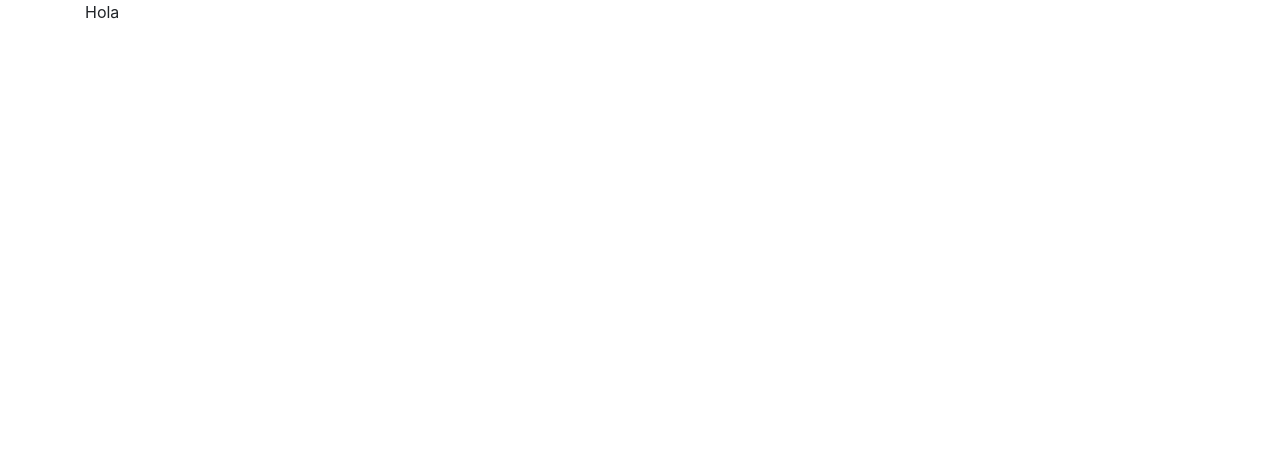
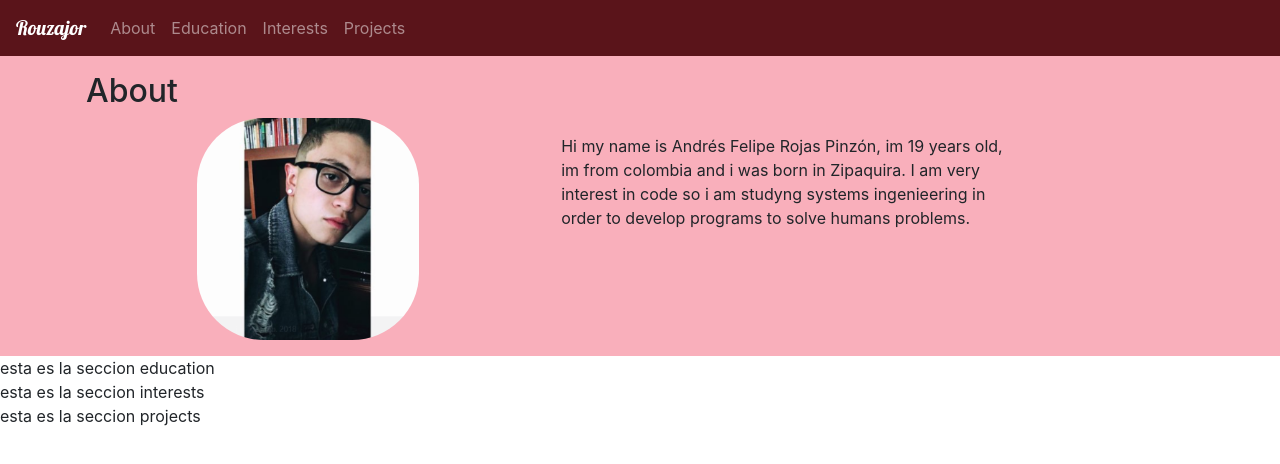
Before and after one commit to afrojasp/Project1_DevWeb, a website: page MiPerfil/index.html in a window 1280 px wide. Drawn offline with nearby package versions, Linux system fonts and the light colour scheme.

Commit message:
NavBar hecha, estoy empezando con el about

```diff
--- a/MiPerfil/index.html
+++ b/MiPerfil/index.html
@@ -1,14 +1,69 @@
 <!DOCTYPE html>
 <html lang="en">
 <head>
-  <meta charset="UTF-8">
-  <meta name="viewport" content="width=device-width, initial-scale=1, shrink-to-fit=no">
-  <link rel="stylesheet" href="https://stackpath.bootstrapcdn.com/bootstrap/4.3.1/css/bootstrap.min.css" integrity="sha384-ggOyR0iXCbMQv3Xipma34MD+dH/1fQ784/j6cY/iJTQUOhcWr7x9JvoRxT2MZw1T" crossorigin="anonymous">
-  <title>Rouzajor's WebPage</title>
+	<meta charset="UTF-8">
+	<meta name="viewport" content="width=device-width, initial-scale=1, shrink-to-fit=no">
+	<link rel="stylesheet" href="https://stackpath.bootstrapcdn.com/bootstrap/4.3.1/css/bootstrap.min.css" integrity="sha384-ggOyR0iXCbMQv3Xipma34MD+dH/1fQ784/j6cY/iJTQUOhcWr7x9JvoRxT2MZw1T" crossorigin="anonymous">
+	<link href="https://fonts.googleapis.com/css?family=Lobster&display=swap" rel="stylesheet">
+	<link rel="stylesheet" type="text/css" href="style.css">
+	<title>Rouzajor's WebPage</title>
 </head>
 <body>
-  <div class="container">
-    Hola
-  </div>
+	<nav class="navbar navbar-expand-lg navbar-dark" style="background-color: #5A141A" id="sidenav">
+		<a class="navbar-brand" href="#">Rouzajor</a>
+		<button class="navbar-toggler" type="button" data-toggle="collapse" data-target="#navbarSupportedContent" aria-controls="navbarSupportedContent" aria-expanded="false" aria-label="Toggle navigation">
+			<span class="navbar-toggler-icon"></span>
+		</button>
+
+		<div class="collapse navbar-collapse" id="navbarSupportedContent">
+			<ul class="navbar-nav mr-auto">
+				<li class="nav-item">
+					<a class="nav-link" href="#about">About</a>
+				</li>
+				<li class="nav-item">
+					<a class="nav-link" href="#education">Education</a>
+				</li>
+				<li class="nav-item">
+					<a class="nav-link" href="#interests">Interests</a>
+				</li>
+				<li class="nav-item">
+					<a class="nav-link" href="#projects">Projects</a>
+				</li>
+
+			</ul>
+		</div>
+	</nav>
+
+	<section id="about" class="darkBack">
+			<div class="container p-3">
+				<h2 class="center-content section-tittle">About</h1>
+				<div class="row">
+					<div class="col-lg-5">
+						<img id="rouzajorPhoto" class="img-fluid" src="fotos/selfieRojas.png" alt="Foto de Rojas">
+					</div>
+					<div class="col-lg-5 p-3 abme-description">
+						Hi my name is Andrés Felipe Rojas Pinzón, im 19 years old, im from colombia and i was born in Zipaquira. I am very interest in code so i am studyng systems ingenieering in order to develop programs to solve humans problems.
+					</div>
+				</div>
+			</div>
+		</div>
+	</section>
+
+	<section id="education">
+		esta es la seccion education
+	</section>
+
+	<section id="interests">
+		esta es la seccion interests
+	</section>
+
+	<section id="projects">
+		esta es la seccion projects
+	</section>
+
+
+	<script src="https://code.jquery.com/jquery-3.3.1.slim.min.js" integrity="sha384-q8i/X+965DzO0rT7abK41JStQIAqVgRVzpbzo5smXKp4YfRvH+8abtTE1Pi6jizo" crossorigin="anonymous"></script>
+	<script src="https://cdnjs.cloudflare.com/ajax/libs/popper.js/1.14.7/umd/popper.min.js" integrity="sha384-UO2eT0CpHqdSJQ6hJty5KVphtPhzWj9WO1clHTMGa3JDZwrnQq4sF86dIHNDz0W1" crossorigin="anonymous"></script>
+	<script src="https://stackpath.bootstrapcdn.com/bootstrap/4.3.1/js/bootstrap.min.js" integrity="sha384-JjSmVgyd0p3pXB1rRibZUAYoIIy6OrQ6VrjIEaFf/nJGzIxFDsf4x0xIM+B07jRM" crossorigin="anonymous"></script>
 </body>
 </html>
--- a/MiPerfil/style.css
+++ b/MiPerfil/style.css
@@ -1,33 +1,14 @@
-  .nickname{
-    font-family: "Open Sans";
-    font-style: oblique;
-    text-align: center;
-  }
-  .tweet{
-    font-family: fantasy;
-    text-align: center;
-  }
-  .fecha{
-    text-align: right;
-    padding: 2px;
-  }
-  .card {
-    background-color: #E2EDF7;
-    width: 20%;
-    border-radius: 5px;
-    border: 1px solid black;
-  }
-  .photo{
-    display: block;
-    margin: 0 auto;
-    width: 30%
-  }
-  html{
-    background-color: lightgoldenrodyellow;
-  }
+.navbar-brand{
+  font-family: 'Lobster', cursive;
+}
 
-  body{
-    margin: 5px;
-    padding: 10px 10px 10px 10px;
-    border: 5px solid black;
-  }
+#rouzajorPhoto{
+  border-radius: 30%;
+  width: 50%;
+  display: block;
+  margin: auto;
+}
+
+.darkBack{
+  background-color: #F9AFBB;
+}
```
Also changed, not shown: MiPerfil/fotos/selfieRojas.PNG (added).
